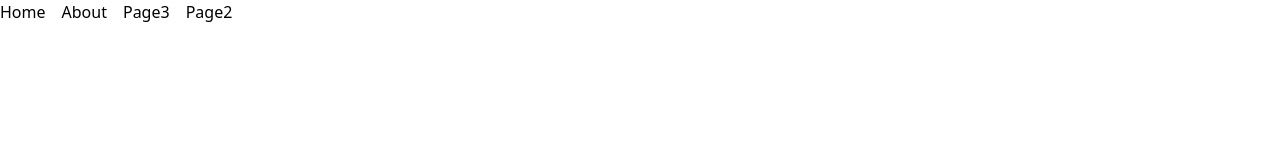
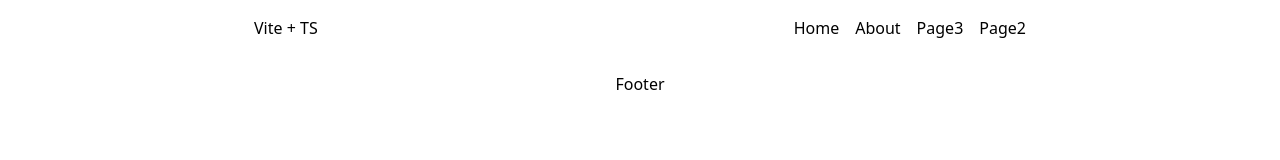
Before and after one commit to Wofty/watson-treats, a website built with Vite: page index.html in a window 1280 px wide. Built offline with nearby package versions, Linux system fonts and the light colour scheme.

Commit message:
added pages 2.0

```diff
--- a/index.html
+++ b/index.html
@@ -4,12 +4,13 @@
         <meta charset="UTF-8" />
         <link rel="icon" type="image/svg+xml" href="/vite.svg" />
         <meta name="viewport" content="width=device-width, initial-scale=1.0" />
-        <script type="module" defer src="/src/main.ts"></script>
+        <link rel="stylesheet" href="/src/style.css" />
         <title>Vite + TS</title>
     </head>
     <body>
         <header>
-            <nav>
+            <nav class="md:flex md:justify-around items-center p-4">
+                <span>Vite + TS</span>
                 <ul class="flex gap-4">
                     <li><a href="/">Home</a></li>
                     <li><a href="/about">About</a></li>
@@ -18,5 +19,9 @@
                 </ul>
             </nav>
         </header>
+
+        <footer class="flex justify-center items-center p-4">
+            <span>Footer</span>
+        </footer>
     </body>
 </html>
```
